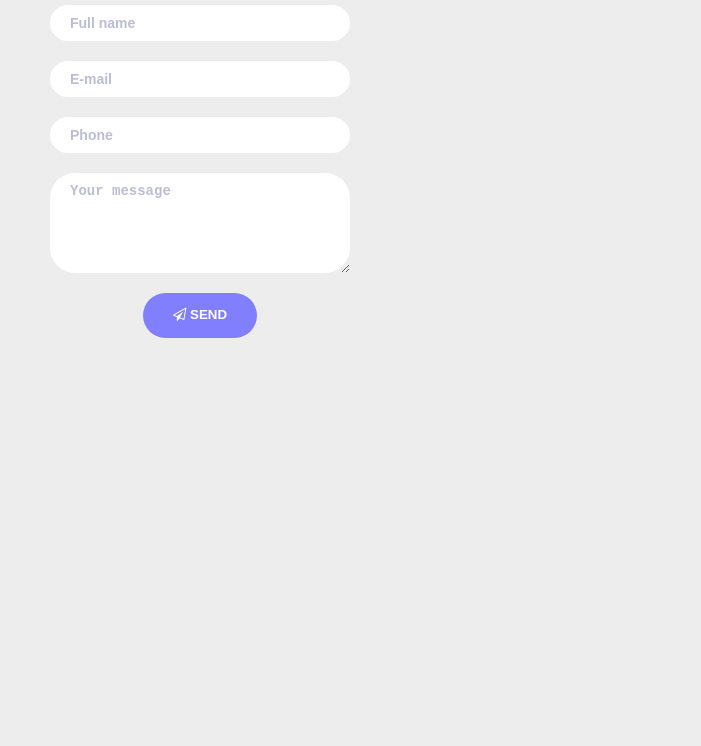
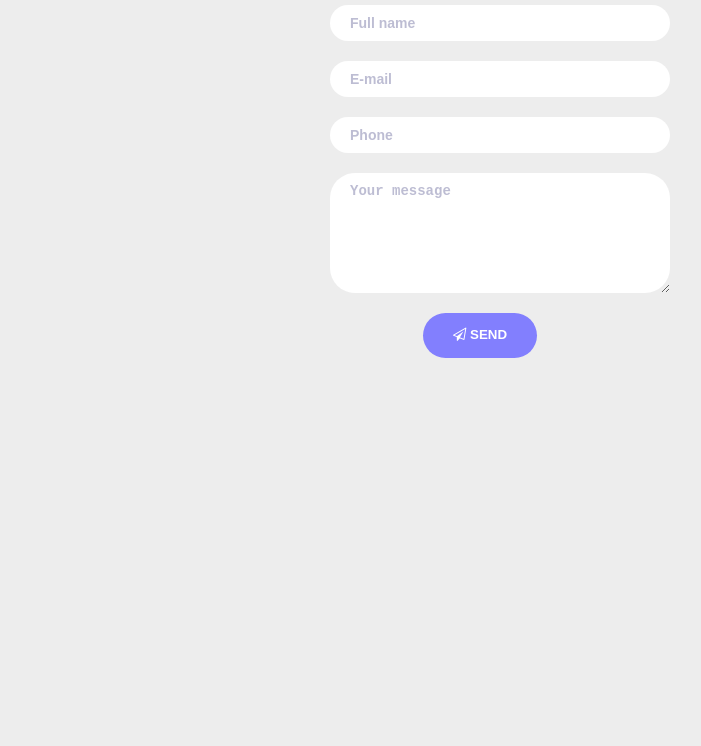
Before and after one commit to MariusCodeAcademy/feu2-09-form-deep, a plain HTML site: page index.html in a window 1280 px wide. Shown: the part 54-800 px from the top of the page, without its empty margins (160-861 px from the left). Drawn offline with Linux system fonts and the light colour scheme.

Commit message:
form trasform

```diff
--- a/index.html
+++ b/index.html
@@ -11,14 +11,14 @@
   <body>
     <div class="container">
       <h1>SEND US A MESSAGE</h1>
-      <form class="form">
+      <form class="form mx-auto">
         <input class="textInput" type="text" placeholder="Full name" />
         <input class="textInput" type="email" placeholder="E-mail" />
         <input class="textInput" type="tel" placeholder="Phone" />
         <textarea class="textInput" placeholder="Your message"></textarea>
         <button class="submitBtn" type="submit">
-          <i class="fa fa-paper-plane-o" aria-hidden="true"></i> send</button
-        >
+          <i class="fa fa-paper-plane-o" aria-hidden="true"></i> send
+        </button>
       </form>
     </div>
   </body>
--- a/style/reset.css
+++ b/style/reset.css
@@ -1,5 +1,5 @@
 * {
-  box-sizing: border-box;
+  /* box-sizing: border-box; */
 }
 
 body {
--- a/style/style.css
+++ b/style/style.css
@@ -19,6 +19,12 @@
   font-size: 14px;
   font-weight: bold;
   border-radius: 25px;
+  transition: width 0.2s ease-in;
+}
+
+.textInput:focus-visible {
+  outline: none;
+  width: 110%;
 }
 
 textarea.textInput {
@@ -35,4 +41,9 @@ textarea.textInput {
   color: white;
   text-transform: uppercase;
   font-weight: bold;
+  transition: padding 0.3s ease-in-out, background-color 1s;
 }
+.submitBtn:hover {
+  padding: 15px 45px;
+  background-color: #5655b9;
+}
```
